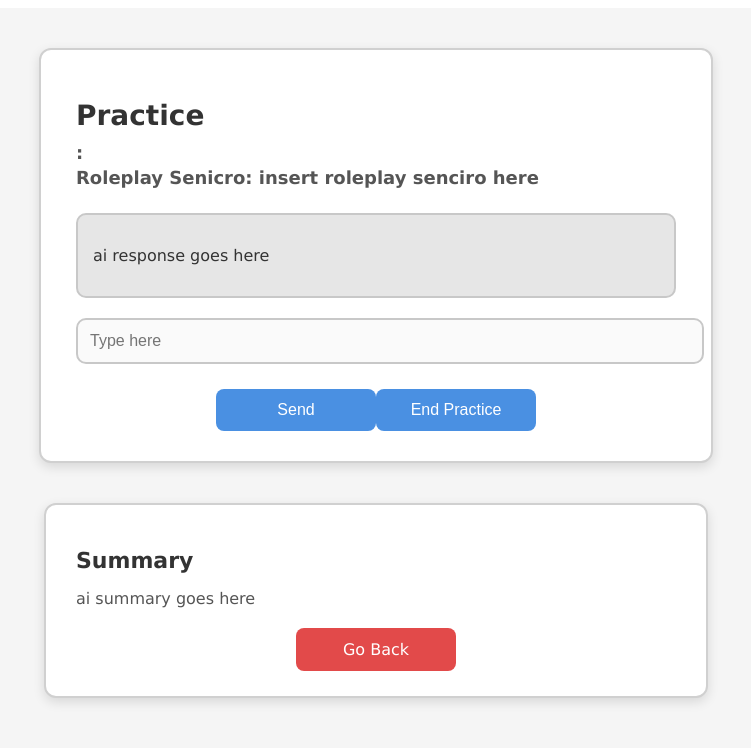
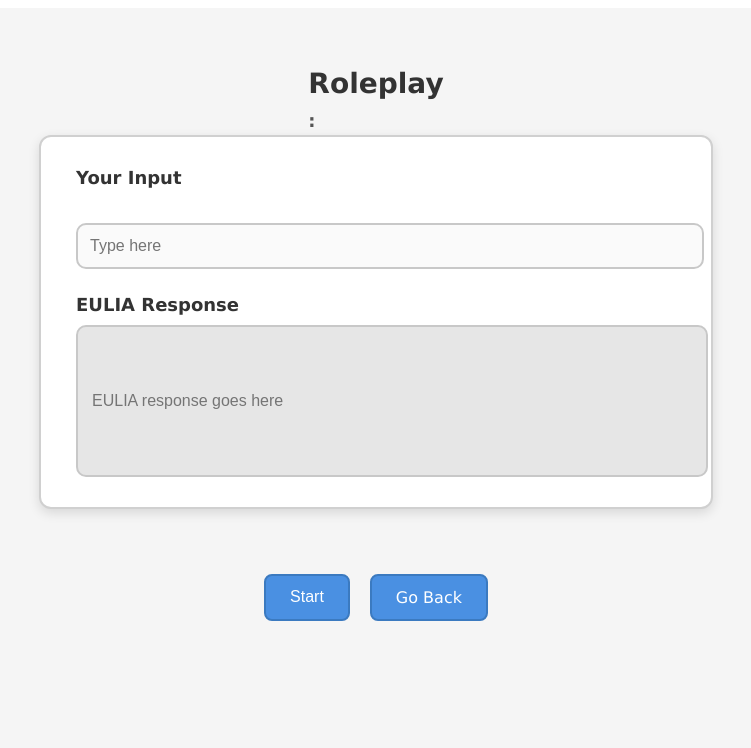
Before and after one commit to Spiderasasen/Learning-a-Language-with-AI, a React (Vite) app in the folder language_tutor/: page /practice in a window 1280 px wide. Shown: the top 748 px of the page, without its empty margins (264-1015 px from the left). Built offline with nearby package versions, Linux system fonts and the light colour scheme.

Commit message:
fixed the ui for the roleplaying section. nwo to finally link the 2 together. the backend and the frontend

```diff
--- a/language_tutor/src/pages/Practice.jsx
+++ b/language_tutor/src/pages/Practice.jsx
@@ -1,44 +1,61 @@
 import "../styles/main.css"
 import "../styles/practice.css"
 import {NavLink} from "react-router-dom";
-import {useContext} from "react";
+import {useContext, useState} from "react";
 import {SelectionContext} from "../componets/SelectionContext.jsx";
 
 function Practice() {
     const {language, level} = useContext(SelectionContext);
+    const [started, setStarted] = useState(false);
 
     return (
         <div className="main">
+            {/*card title*/}
+            <div className="card-title">
+                <h1>Roleplay</h1>
+                <h2>{language}: {level}</h2>
+                {/*<h2>Location: {location_role}</h2>*/}
+            </div>
+
             {/*where the roleplay between the user and the ai will be*/}
-            <div id="prcactice_card">
-                <div className="card-title">
-                    <h1>Practice</h1>
-                    <h2>{language}: {level}</h2>
-                    <h3>Roleplay Senicro: insert roleplay senciro here</h3>
+            <div id="roleplay_card">
+                <div className="user_input">
+                    <label for="user_input">Your Input</label>
+                    <input id="user_input" type="text" placeholder="Type here"/>
                 </div>
-                <div id="ai_section">
-                    <div id="ai_text">
-                        <p>ai response goes here</p>
-                    </div>
-                    <div id="user_text">
-                        <input type="text" placeholder="Type here"/>
-                    </div>
-                </div>
-                <div className="card-footer">
-                    <button>Send</button>
-                    <button>End Practice</button>
+
+                <div className="ai_response">
+                    <label for="ai_response">EULIA Response</label>
+                    <input id="ai_response" type="text" placeholder="EULIA response goes here" readOnly/>
                 </div>
             </div>
 
-            {/*the ai summary will be here*/}
-            <div id="ai_summary">
-                <div className="summary">
-                    <h2>Summary</h2>
-                    <p>ai summary goes here</p>
-                </div>
-                <div className="button_sectiont">
-                    <NavLink to="/selection" className="button">Go Back</NavLink>
-                </div>
+            {/*buttons that will be used for roleplay*/}
+            <div className="button_section">
+                {/*checking if the user clicked the start button*/}
+                {!started && (
+                    <>
+                        <button id="start_button" onClick={() => setStarted(true)}>
+                            Start
+                        </button>
+                        {/*the only button that is called NavLink*/}
+                        <NavLink to="/selection" className="button" >Go Back</NavLink>
+                    </>
+                )}
+
+                {/*only shows when the user clicked the start button*/}
+                {started && (
+                    <>
+                        <button id="send_button">Send</button>
+
+                        <button
+                            id="end_button"
+                            onClick={() => setStarted(false)}
+                        >
+                            End the conversation
+                        </button>
+                    </>
+                )}
             </div>
         </div>
     )
--- a/language_tutor/src/styles/practice.css
+++ b/language_tutor/src/styles/practice.css
@@ -1,4 +1,4 @@
-/* Main wrapper */
+/* Main wrapper (consistent with drilling.css & practice.css) */
 .main {
     display: flex;
     flex-direction: column;
@@ -6,10 +6,11 @@
     padding: 40px 0;
     background-color: #f5f5f5;
     min-height: 100vh;
+    font-family: Verdana, Arial, sans-serif;
 }
 
-/* Main practice card */
-#prcactice_card {
+/* Practice card (matches drilling & summary cards) */
+#roleplay_card {
     width: 600px;
     background-color: #ffffff;
     border: 2px solid #d0d0d0;
@@ -17,30 +18,29 @@
     padding: 30px 35px;
     box-shadow: 0 4px 12px rgba(0,0,0,0.12);
     margin-bottom: 40px;
+    display: flex;
+    flex-direction: column;
+    gap: 25px;
 }
 
-
-
-/* AI + User chat section */
-#ai_section {
-    margin-top: 25px;
+/* Input sections */
+.user_input,
+.ai_response {
     display: flex;
     flex-direction: column;
-    gap: 20px;
+    gap: 10px;
 }
 
-/* AI text bubble */
-#ai_text {
-    background-color: #e6e6e6;
-    border: 2px solid #c8c8c8;
-    padding: 15px;
-    border-radius: 10px;
-    font-size: 16px;
+.user_input label,
+.ai_response label {
+    font-size: 18px;
+    font-weight: 600;
     color: #333;
 }
 
-/* User input bubble */
-#user_text input {
+/* Input fields */
+#user_input,
+#ai_response {
     width: 100%;
     padding: 12px;
     font-size: 16px;
@@ -49,51 +49,57 @@
     background-color: #fafafa;
 }
 
-/* Footer buttons */
-.card-footer {
+/* AI response field (read-only styling) */
+/* AI response field (read-only styling) */
+#ai_response {
+    background-color: #e6e6e6;
+    color: #444;
+    min-height: 120px;   /* ← This makes it taller */
+    padding: 14px;       /* optional: slightly more padding */
+}
+
+
+/* Button section (matches main.css button style) */
+.button_section {
     margin-top: 25px;
     display: flex;
-    justify-content: space-between;
+    justify-content: center;
+    gap: 20px;
 }
 
-.card-footer button {
-    width: 48%;
-    padding: 12px 0;
-    font-size: 16px;
+/* Buttons */
+.button_section button,
+.button_section .button {
+    padding: 12px 24px;
     background-color: #4a90e2;
     color: white;
-    border: none;
+    font-size: 16px;
     border-radius: 8px;
+    border: 2px solid #3b7ac0;
     cursor: pointer;
     transition: background-color 0.2s ease, box-shadow 0.2s ease;
+    text-decoration: none;
 }
 
-.card-footer button:hover {
+/* Hover */
+.button_section button:hover,
+.button_section .button:hover {
     background-color: #3b7ac0;
     box-shadow: 0 3px 8px rgba(0,0,0,0.15);
 }
 
-.card-footer button:active {
+/* Active */
+.button_section button:active,
+.button_section .button:active {
     background-color: #346ea8;
 }
 
-/* Summary card */
-#ai_summary {
-    width: 600px;
-    background-color: #ffffff;
-    border: 2px solid #d0d0d0;
-    border-radius: 12px;
-    padding: 25px 30px;
-    box-shadow: 0 4px 12px rgba(0,0,0,0.12);
+#end_button {
+    background-color: #e24a4a;
+    border-color: #c03b3b;
 }
 
-.summary h2 {
-    font-size: 22px;
-    margin-bottom: 10px;
-    color: #333;
+#end_button:hover {
+    background-color: #c03b3b;
+    box-shadow: 0 3px 8px rgba(0,0,0,0.15);
 }
-
-.summary p {
-    font-size: 16px;
-    color: #555;
-}
```
